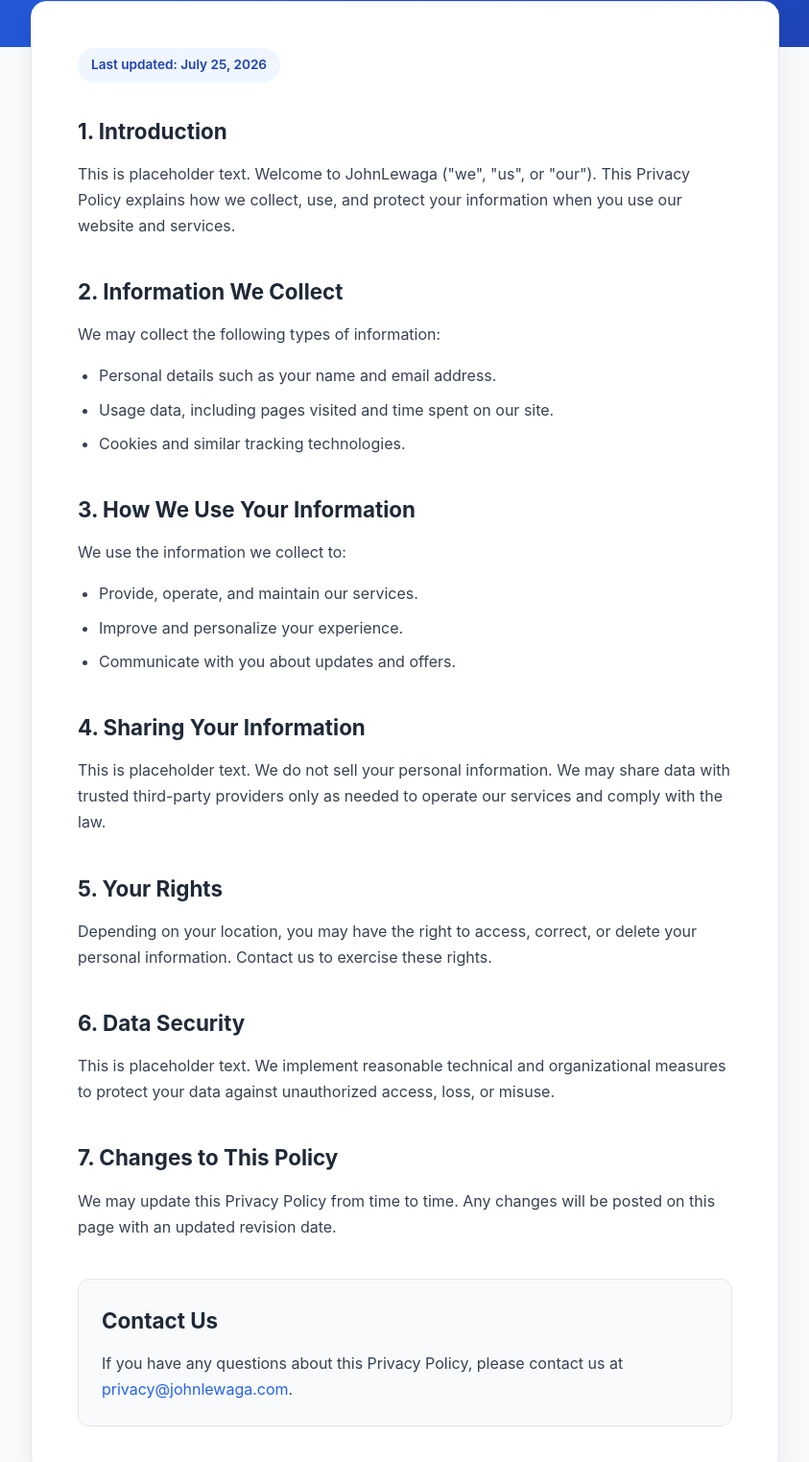
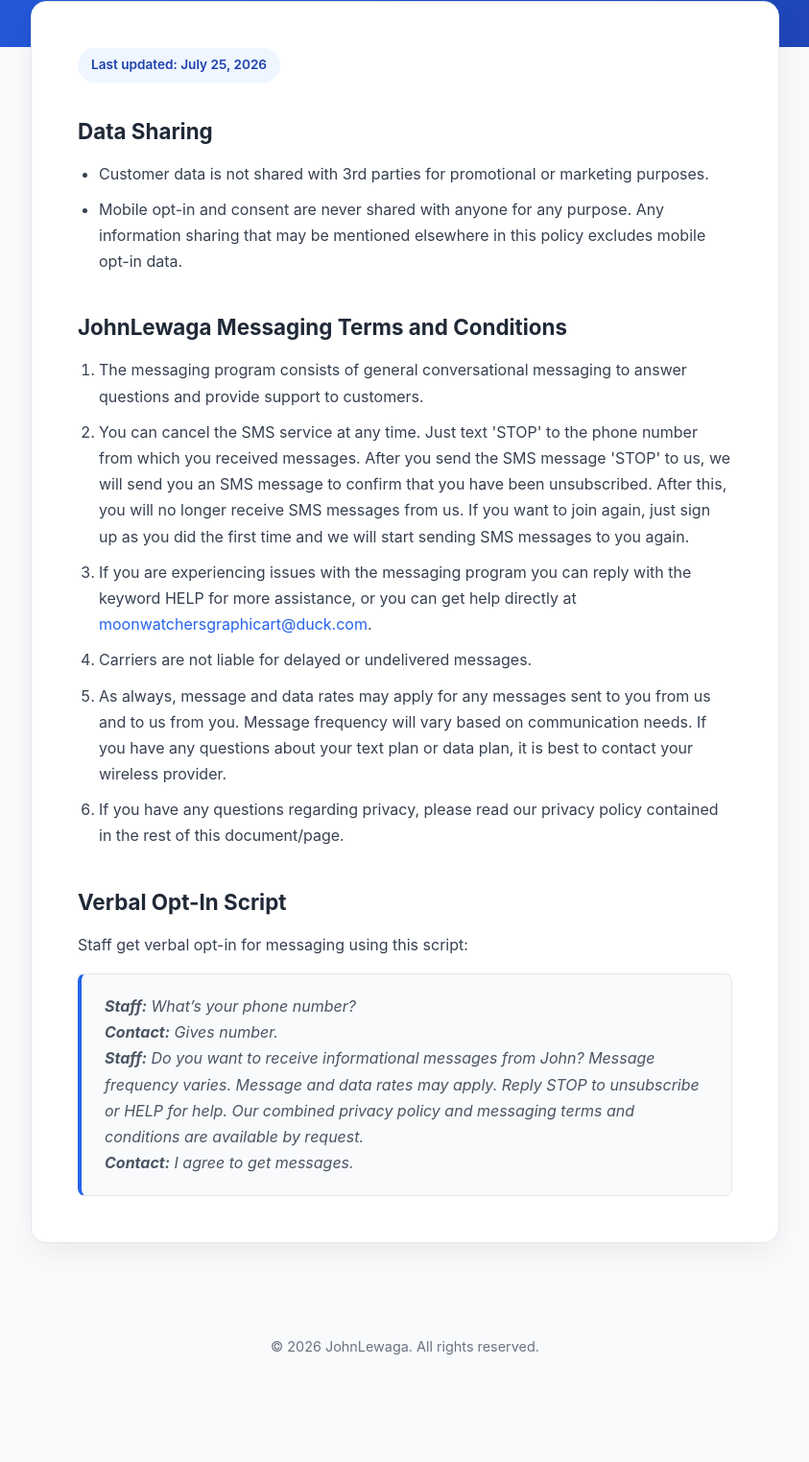
Before and after one commit to wowmoonwow/.github.io, a plain HTML site: page index.html in a window 1280 px wide. Shown: the part 265-1788 px from the top of the page at 96% size, without its empty margins (218-1061 px from the left). After the commit the page ends 1713 px from the top, so only its background shows below. Drawn offline with Linux system fonts and the light colour scheme.

Commit message:
Update index.html

```diff
--- a/index.html
+++ b/index.html
@@ -86,22 +86,25 @@
 
     p { margin-bottom: 16px; color: #374151; }
 
-    ul {
+    ol, ul {
       margin: 0 0 16px 22px;
       color: #374151;
     }
 
-    ul li { margin-bottom: 8px; }
+    li { margin-bottom: 10px; }
 
     a { color: var(--brand); text-decoration: none; }
     a:hover { text-decoration: underline; }
 
-    .contact-box {
-      margin-top: 40px;
-      padding: 24px;
+    .script-box {
+      margin-top: 8px;
+      padding: 20px 24px;
       background: var(--bg);
       border: 1px solid var(--border);
-      border-radius: 12px;
+      border-left: 4px solid var(--brand);
+      border-radius: 8px;
+      font-style: italic;
+      color: #4b5563;
     }
 
     /* Footer */
@@ -131,64 +134,31 @@
     <div class="card">
       <span class="updated">Last updated: July 25, 2026</span>
 
-      <!-- PLACEHOLDER CONTENT — replace with your real policy -->
-      <h2>1. Introduction</h2>
-      <p>
-        This is placeholder text. Welcome to JohnLewaga ("we", "us", or "our").
-        This Privacy Policy explains how we collect, use, and protect your
-        information when you use our website and services.
-      </p>
-
-      <h2>2. Information We Collect</h2>
-      <p>We may collect the following types of information:</p>
+      <h2>Data Sharing</h2>
       <ul>
-        <li>Personal details such as your name and email address.</li>
-        <li>Usage data, including pages visited and time spent on our site.</li>
-        <li>Cookies and similar tracking technologies.</li>
+        <li>Customer data is not shared with 3rd parties for promotional or marketing purposes.</li>
+        <li>Mobile opt-in and consent are never shared with anyone for any purpose. Any information sharing that may be mentioned elsewhere in this policy excludes mobile opt-in data.</li>
       </ul>
 
-      <h2>3. How We Use Your Information</h2>
-      <p>We use the information we collect to:</p>
-      <ul>
-        <li>Provide, operate, and maintain our services.</li>
-        <li>Improve and personalize your experience.</li>
-        <li>Communicate with you about updates and offers.</li>
-      </ul>
+      <h2>JohnLewaga Messaging Terms and Conditions</h2>
+      <ol>
+        <li>The messaging program consists of general conversational messaging to answer questions and provide support to customers.</li>
+        <li>You can cancel the SMS service at any time. Just text 'STOP' to the phone number from which you received messages. After you send the SMS message 'STOP' to us, we will send you an SMS message to confirm that you have been unsubscribed. After this, you will no longer receive SMS messages from us. If you want to join again, just sign up as you did the first time and we will start sending SMS messages to you again.</li>
+        <li>If you are experiencing issues with the messaging program you can reply with the keyword HELP for more assistance, or you can get help directly at <a href="mailto:moonwatchersgraphicart@duck.com">moonwatchersgraphicart@duck.com</a>.</li>
+        <li>Carriers are not liable for delayed or undelivered messages.</li>
+        <li>As always, message and data rates may apply for any messages sent to you from us and to us from you. Message frequency will vary based on communication needs. If you have any questions about your text plan or data plan, it is best to contact your wireless provider.</li>
+        <li>If you have any questions regarding privacy, please read our privacy policy contained in the rest of this document/page.</li>
+      </ol>
 
-      <h2>4. Sharing Your Information</h2>
-      <p>
-        This is placeholder text. We do not sell your personal information.
-        We may share data with trusted third-party providers only as needed
-        to operate our services and comply with the law.
-      </p>
+      <h2>Verbal Opt-In Script</h2>
+      <p>Staff get verbal opt-in for messaging using this script:</p>
+      <div class="script-box">
+        <strong>Staff:</strong> What’s your phone number?<br>
+        <strong>Contact:</strong> Gives number.<br>
+        <strong>Staff:</strong> Do you want to receive informational messages from John? Message frequency varies. Message and data rates may apply. Reply STOP to unsubscribe or HELP for help. Our combined privacy policy and messaging terms and conditions are available by request.<br>
+        <strong>Contact:</strong> I agree to get messages.
+      </div>
 
-      <h2>5. Your Rights</h2>
-      <p>
-        Depending on your location, you may have the right to access, correct,
-        or delete your personal information. Contact us to exercise these rights.
-      </p>
-
-      <h2>6. Data Security</h2>
-      <p>
-        This is placeholder text. We implement reasonable technical and
-        organizational measures to protect your data against unauthorized
-        access, loss, or misuse.
-      </p>
-
-      <h2>7. Changes to This Policy</h2>
-      <p>
-        We may update this Privacy Policy from time to time. Any changes will
-        be posted on this page with an updated revision date.
-      </p>
-      <!-- END PLACEHOLDER CONTENT -->
-
-      <div class="contact-box">
-        <h2 style="margin-top:0;">Contact Us</h2>
-        <p style="margin-bottom:0;">
-          If you have any questions about this Privacy Policy, please contact us at
-          <a href="mailto:privacy@johnlewaga.com">privacy@johnlewaga.com</a>.
-        </p>
-      </div>
     </div>
   </main>
 
```
